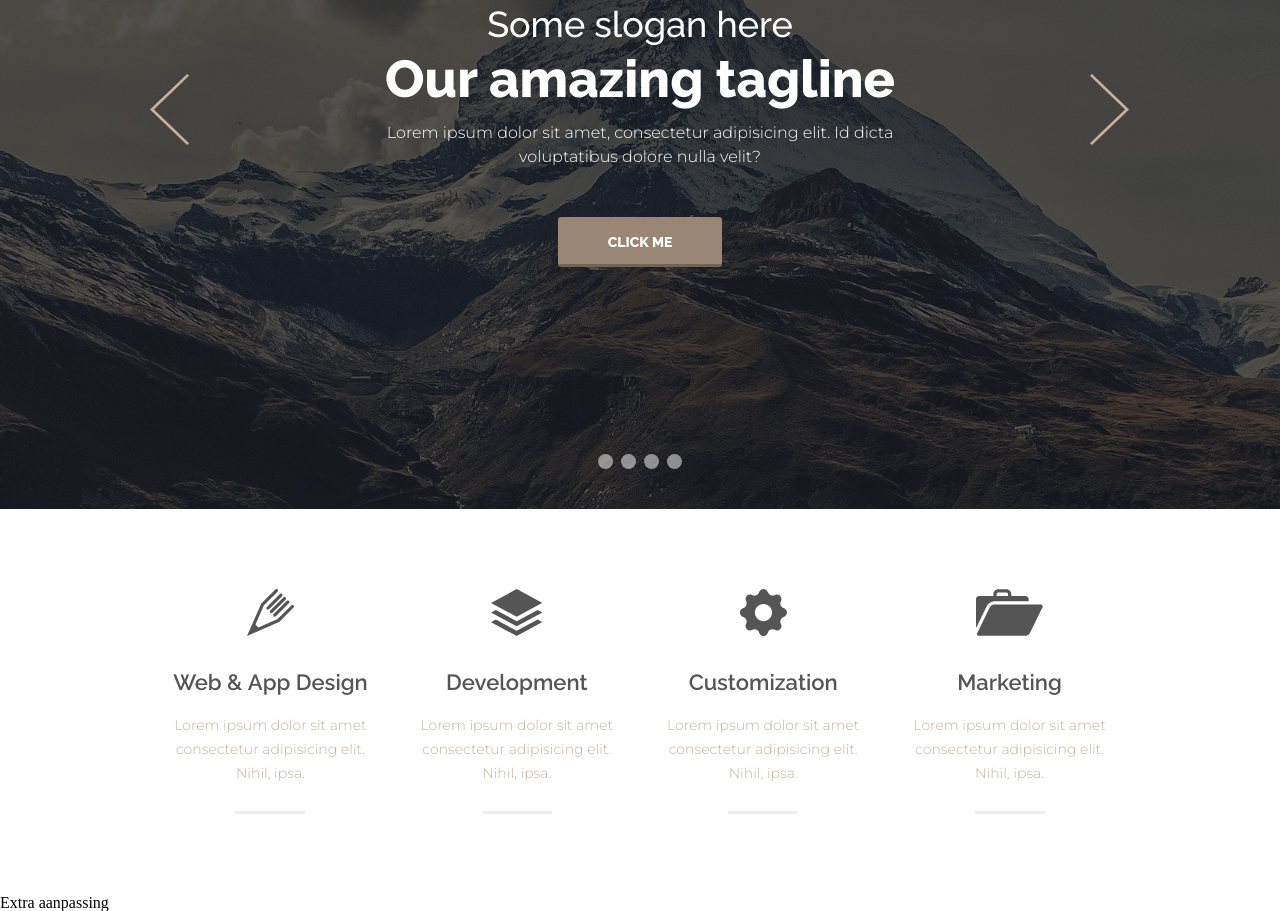
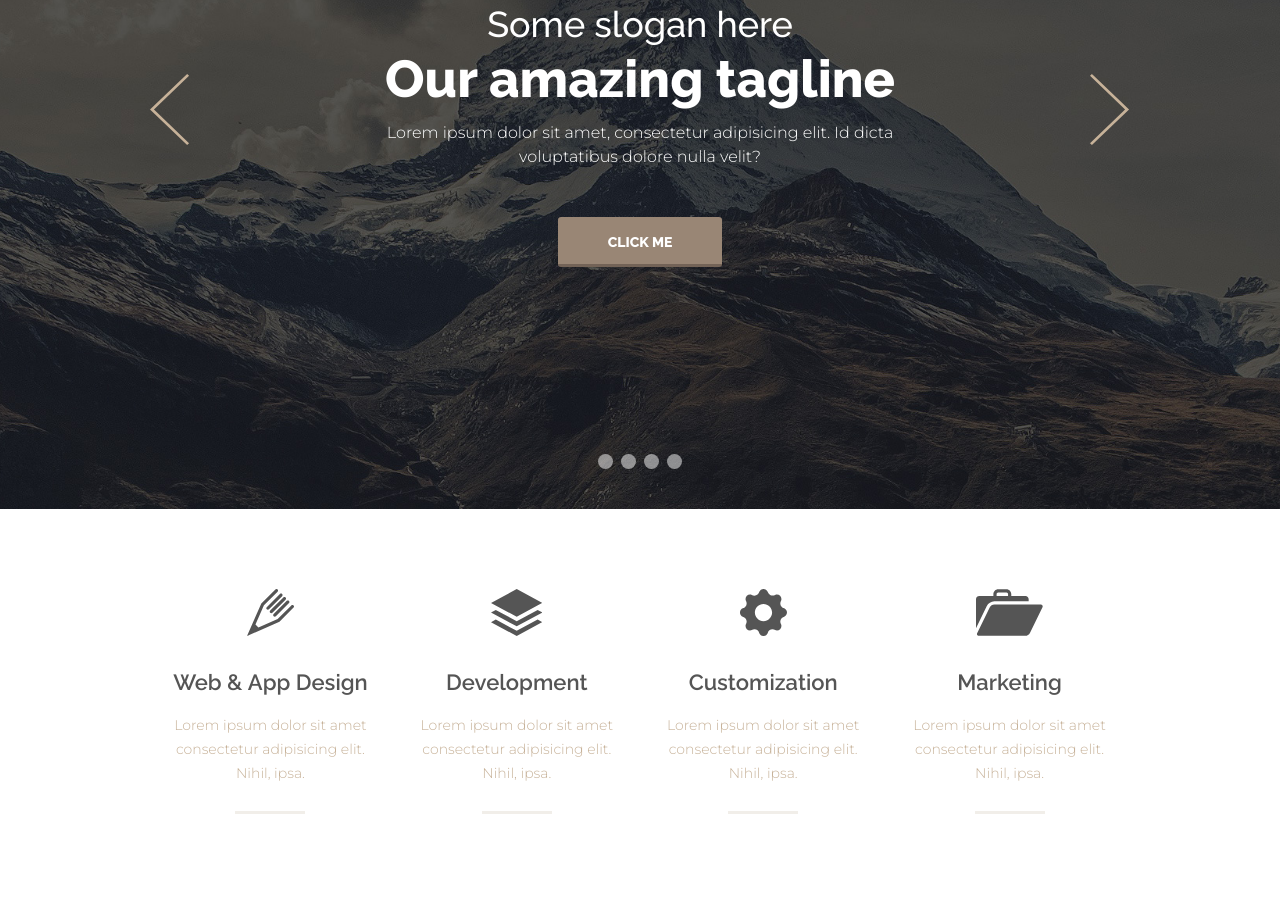
Before and after one commit to thomasdl92/Oef-mountain, a plain HTML site: page index.html in a window 1280 px wide. Shown: the part 291-1202 px from the top of the page. Drawn offline with Linux system fonts and the light colour scheme.

Commit message:
removed span

```diff
--- a/index.html
+++ b/index.html
@@ -92,7 +92,6 @@
                 <p>Lorem ipsum dolor sit amet consectetur adipisicing elit. Nihil, ipsa.</p>
             </a>
         </div>
-        <span>Extra aanpassing</span>
     </main>
     <script defer src="./icons/svgxuse.js"></script>
 </body>
```
